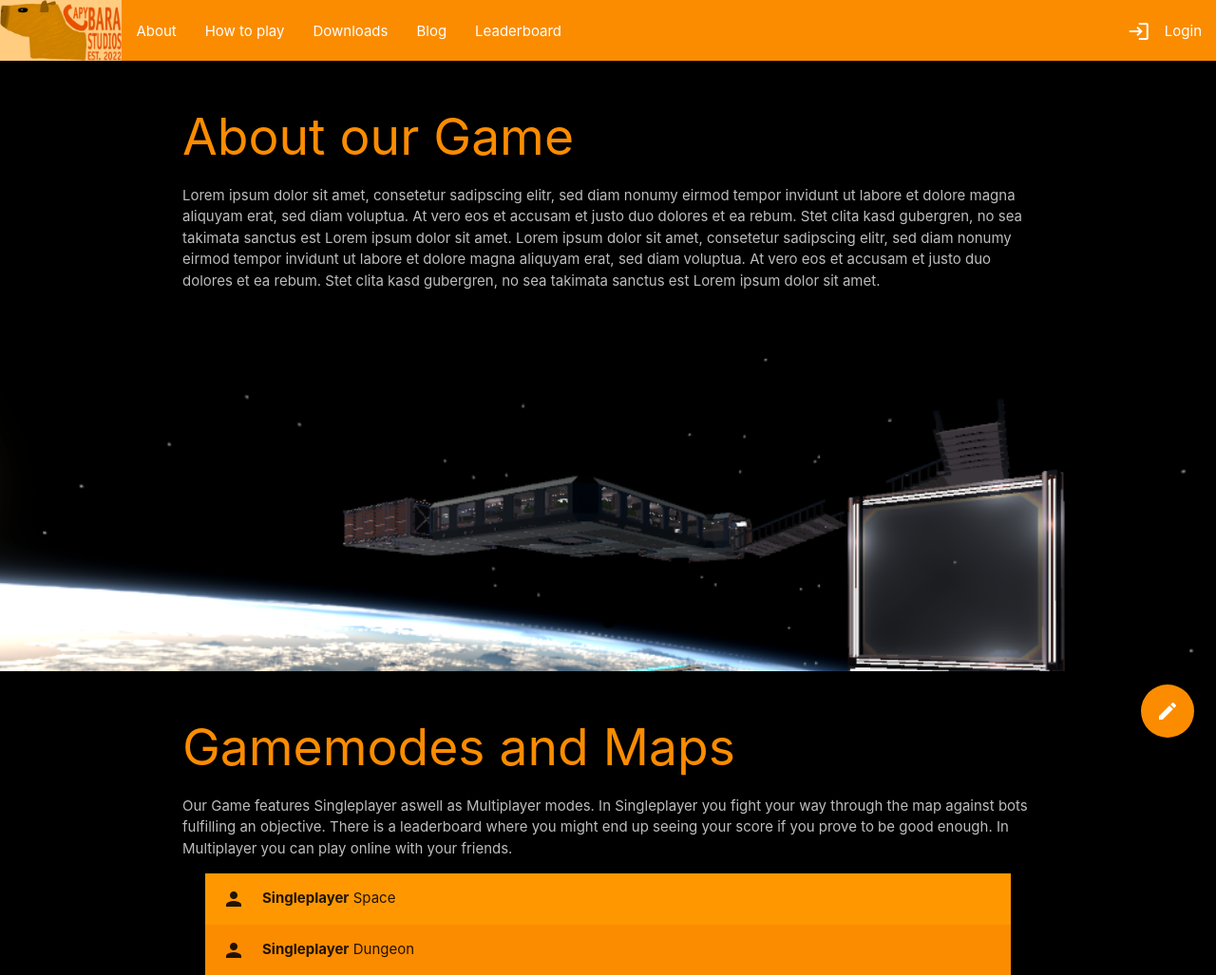
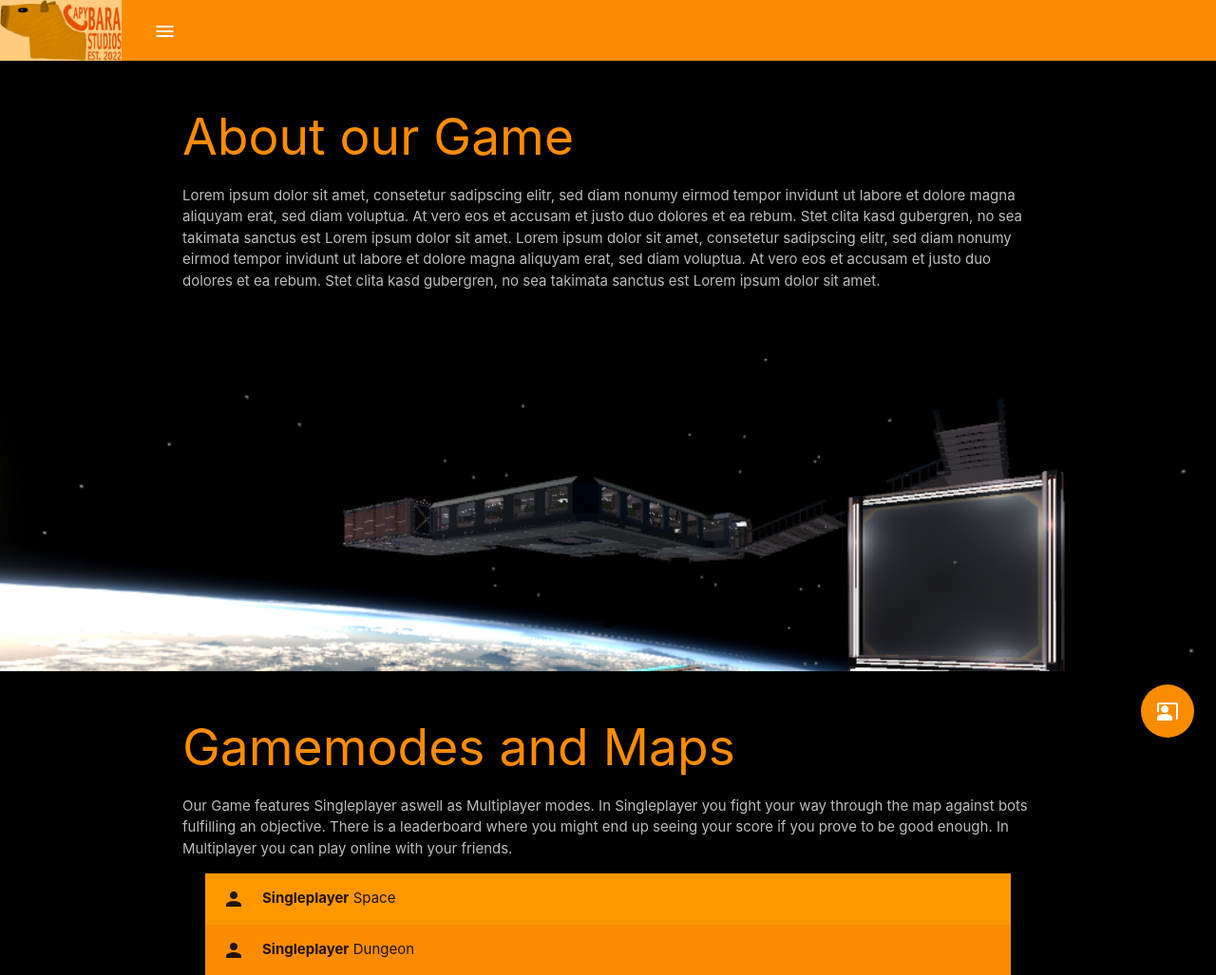
Before and after one commit to fnyrawr/uni_project_website, a Django app: page / in a window 1280 px wide. Shown: the top 1027 px of the page at 95% size. Run offline with Django 4.2, Linux system fonts and the light colour scheme.

Commit message:
added sidenav menu with links

```diff
--- a/Survey/views.py
+++ b/Survey/views.py
@@ -49,7 +49,7 @@ def survey_list(request):
     ax.xaxis.label.set_color('#BDBDBD')
     ax.tick_params(colors='#BDBDBD', which='both')
     ax.set_xlabel('Average rating')
-    fig.suptitle('Average ratings of our work', color='#FB8C00', fontweight='bold')
+    fig.suptitle('Average ratings by keyword', color='#FB8C00', fontweight='bold')
     for c in ax.containers:
         # customize the label to account for cases when there might not be a bar section
         labels = [f'{w:.2f}' if (w := v.get_width()) > 0.49 else '' for v in c]
--- a/templates/about.html
+++ b/templates/about.html
@@ -6,7 +6,7 @@
 {% block content %}
     <div class="fixed-action-btn horizontal">
         <a class="btn-floating btn-large waves-effect waves-light orange darken-1">
-            <i class="large material-icons">edit</i>
+            <i class="large material-icons">co_present</i>
         </a>
         <ul>
             <li><a class="btn-floating orange darken-3" href="{% url 'newquestion' %}"><i class="material-icons">chat_bubble</i></a></li>
--- a/templates/base.html
+++ b/templates/base.html
@@ -23,38 +23,87 @@
 <body>
     <main>
         {% block navbar %}
-            <!-- Dropdown Structure -->
-            <ul id="user-widget" class="dropdown-content">
-                <li><a class="waves-effect waves-light" href="{% url 'userlist' %}"><i class="material-icons left">group</i>View Users</a></li>
-                <li class="divider"></li>
-                <li><a class="waves-effect waves-light" href="{% url 'logout' %}"><i class="material-icons left">logout</i> Logout</a></li>
-            </ul>
-            <ul id="insights-dropdown" class="dropdown-content">
-                <li><a class="waves-effect waves-light" href="{% url 'viewquestions' %}"><i class="material-icons left">chat_bubble</i>View Questions</a></li>
-                <li><a class="waves-effect waves-light" href="{% url 'viewsurveys' %}"><i class="material-icons left">trending_up</i>View Surveys</a></li>
-            </ul>
             <div class="navbar-fixed">
                 <nav>
                     <div class="nav-wrapper orange darken-1">
                         <ul id="nav-categories" class="left">
                             <li><img src="{% static '/images/logo.png' %}" alt="Logo" height="64px"></li>
-                            <li><a class="waves-effect waves-light" href="{% url 'about' %}">About</a></li>
-                            <li><a class="waves-effect waves-light" href="{% url 'howto' %}">How to play</a></li>
-                            <li><a class="waves-effect waves-light" href="{% url 'downloads' %}">Downloads</a></li>
-                            <li><a class="waves-effect waves-light" href="{% url 'blogpost-list' %}">Blog</a></li>
-                            <li><a class="waves-effect waves-light" href="{% url 'leaderboard-list' %}">Leaderboard</a></li>
-                            {% if user.is_authenticated %}<li><a class="waves-effect waves-light dropdown-trigger" data-target="insights-dropdown">Insights<i class="material-icons right">arrow_drop_down</i></a></li>{% endif %}
-                        </ul>
-                        <ul id="login" class="right">
-                            {% if user.is_authenticated %}
-                                <li><a class="waves-effect waves-light dropdown-trigger" data-target="user-widget"><i class="material-icons left">person</i>{{ user.username }}<i class="material-icons right">arrow_drop_down</i></a></li>
-                            {% else %}
-                                <li><a class="waves-effect waves-light" href="{% url 'login' %}"><i class="material-icons left">login</i> Login</a></li>
-                            {% endif %}
+                            <li><a class="waves-effect waves-light"><i class="material-icons sidenav-trigger" data-target="sidenav">menu</i></a></li>
                         </ul>
                     </div>
                 </nav>
             </div>
+            <ul id="sidenav" class="sidenav grey darken-4">
+                <li>
+                    <div class="user-view">
+                        <div class="background">
+                            <img src="{% static '/images/Nightsky.png' %}">
+                        </div>
+                        {% if user.is_authenticated %}
+                            {% if user.profile_picture %}
+                                <img class="circle" src="{{ user.profile_picture.url }}">
+                            {% else %}
+                                <div class="black">
+                                    <img class="circle" src="{% static '/images/Capybara.png' %}">
+                                </div>
+                            {% endif %}
+                            <a><span class="orange-text text-darken-1 name">{{ user }}</span></a>
+                            <a><span class="white-text email">{{ user.email }}</span></a>
+                            <a class="btn-floating halfway-fab waves-effect waves-light orange darken-1" href="{% url 'logout' %}"><i class="material-icons">logout</i></a>
+                        {% else %}
+                            <a><img class="circle" src="{% static '/images/Capybara.png' %}"></a>
+                            <a><span class="orange-text text-darken-1 name">Guest</span></a>
+                            <a><span class="white-text email">watching our presentation</span></a>
+                            <a class="btn-floating halfway-fab waves-effect waves-light orange darken-1" href="{% url 'login' %}"><i class="material-icons">login</i></a>
+                        {% endif %}
+                    </div>
+                </li>
+                <li>
+                    <ul class="collapsible grey-text text-lighten-1">
+                        {% if user.is_authenticated %}
+                            <li>
+                                <div class="collapsible-header"><i class="material-icons orange-text text-darken-1">visibility</i>Insights</div>
+                                <div class="collapsible-body grey darken-3">
+                                    <ul>
+                                        <li><a class="waves-effect waves-light grey-text text-lighten-1" href="{% url 'userlist' %}"><i class="material-icons orange-text text-darken-1">group</i>Userlist</a></li>
+                                        <li><a class="waves-effect waves-light grey-text text-lighten-1" href="{% url 'viewquestions' %}"><i class="material-icons orange-text text-darken-1">chat_bubble</i>Questions</a></li>
+                                        <li><a class="waves-effect waves-light grey-text text-lighten-1" href="{% url 'viewsurveys' %}"><i class="material-icons orange-text text-darken-1">trending_up</i>Surveys</a></li>
+                                    </ul>
+                                </div>
+                            </li>
+                        {% endif %}
+                        <li>
+                            <div class="collapsible-header"><i class="material-icons orange-text text-darken-1">videogame_asset</i>Game</div>
+                            <div class="collapsible-body grey darken-3">
+                                <ul>
+                                    <li><a class="waves-effect waves-light grey-text text-lighten-1" href="{% url 'about' %}"><i class="material-icons orange-text text-darken-1">info</i>About</a></li>
+                                    <li><a class="waves-effect waves-light grey-text text-lighten-1"><i class="material-icons orange-text text-darken-1">group</i>Our Team</a></li>
+                                    <li><a class="waves-effect waves-light grey-text text-lighten-1" href="{% url 'howto' %}"><i class="material-icons orange-text text-darken-1">help</i>How to play</a></li>
+                                    <li><a class="waves-effect waves-light grey-text text-lighten-1" href="{% url 'downloads' %}"><i class="material-icons orange-text text-darken-1">download</i>Downloads</a></li>
+                                </ul>
+                            </div>
+                        </li>
+                        <li>
+                            <div class="collapsible-header"><i class="material-icons orange-text text-darken-1">co_present</i>Interactive</div>
+                            <div class="collapsible-body grey darken-3">
+                                <ul>
+                                    <li><a class="waves-effect waves-light grey-text text-lighten-1" href="{% url 'newquestion' %}"><i class="material-icons orange-text text-darken-1">chat_bubble</i>Write question</a></li>
+                                    <li><a class="waves-effect waves-light grey-text text-lighten-1" href="{% url 'newsurvey' %}"><i class="material-icons orange-text text-darken-1">trending_up</i>Fill out survey</a></li>
+                                </ul>
+                            </div>
+                        </li>
+                        <li>
+                            <div class="collapsible-header"><i class="material-icons orange-text text-darken-1">flash_on</i>Specials</div>
+                            <div class="collapsible-body grey darken-3">
+                                <ul>
+                                    <li><a class="waves-effect waves-light grey-text text-lighten-1" href="{% url 'blogpost-list' %}"><i class="material-icons orange-text text-darken-1">newspaper</i>Blog</a></li>
+                                    <li><a class="waves-effect waves-light grey-text text-lighten-1" href="{% url 'leaderboard-list' %}"><i class="material-icons orange-text text-darken-1">view_list</i>Leaderboard</a></li>
+                                </ul>
+                            </div>
+                        </li>
+                    </ul>
+                </li>
+            </ul>
         {% endblock %}
         {% block content %}{% endblock %}
     </main>
```
Also changed, not shown: db.sqlite3, media/profile_pictures/Florian_Avatar.JPG (added).
